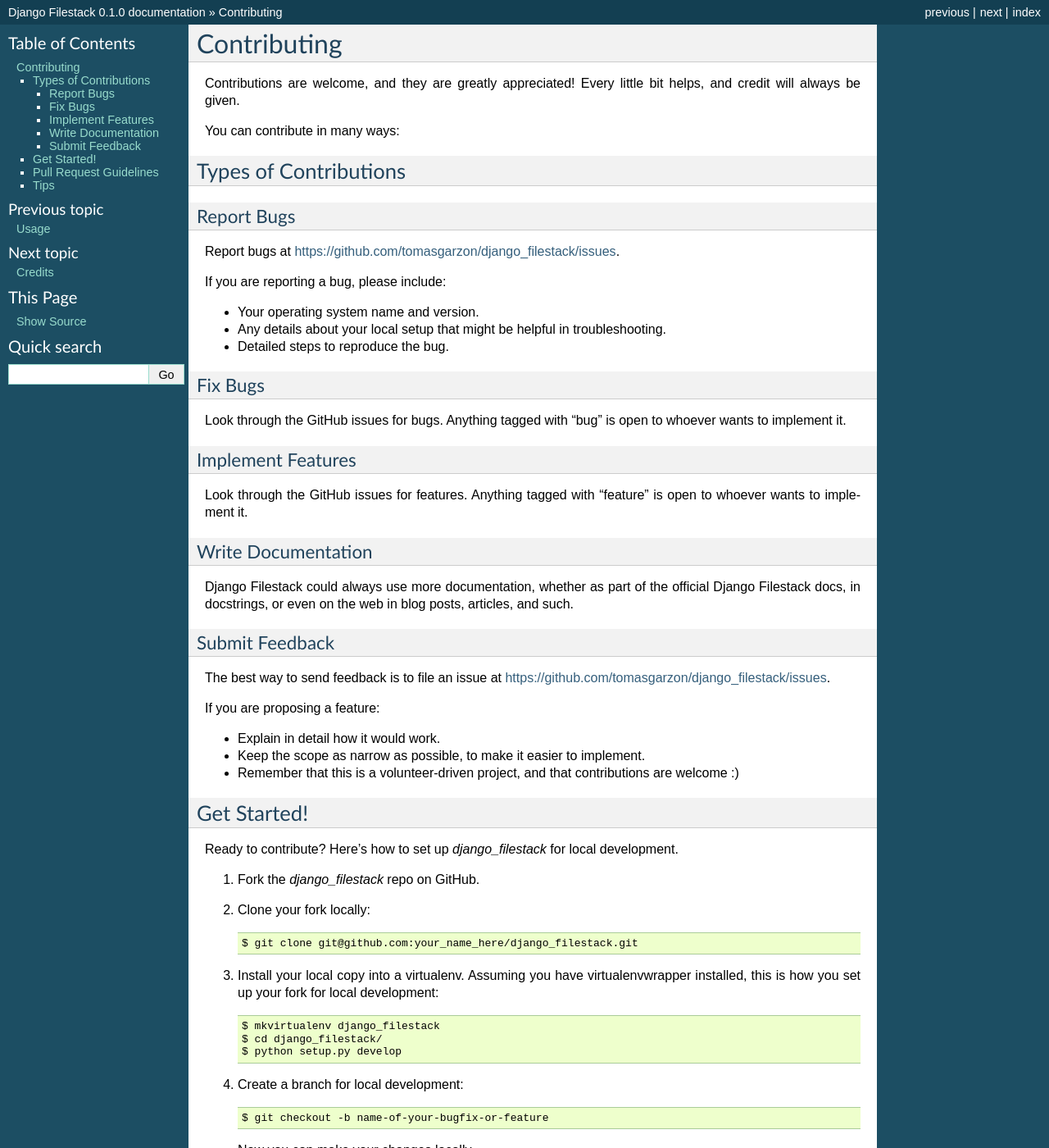
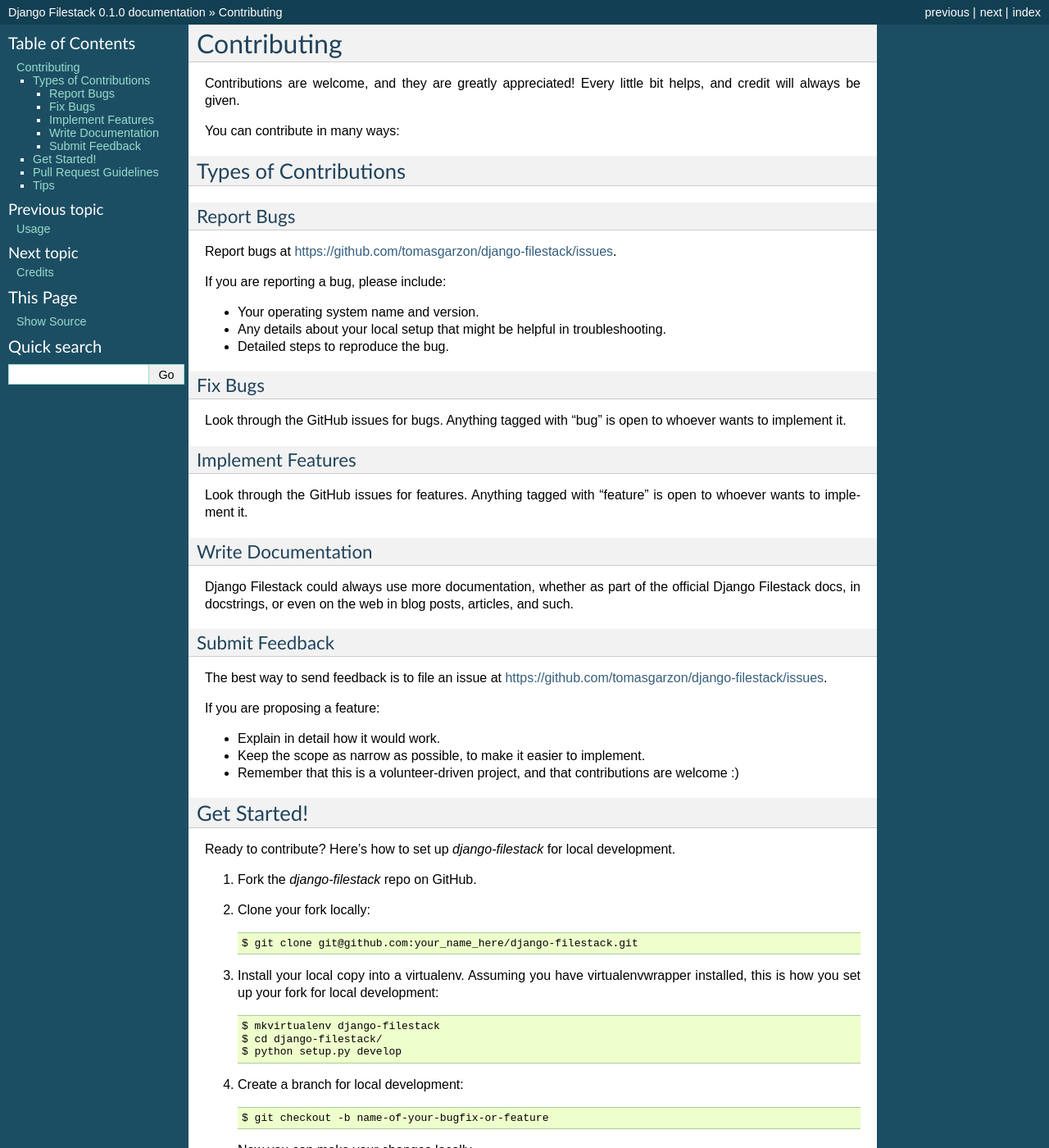
Before and after one commit to exolever/django-filestack, a Sphinx documentation site: the page built from docs/contributing.rst, in a window 1280 px wide and 1400 px high. Shown: the whole window at 82% size. Built offline with Sphinx 7.4.7, drawn with Linux system fonts in a browser that asks for light colours; some of the changed text lies outside the part shown.

Commit message:
Auto stash before merge of "master" and "origin/master"

```diff
--- a/CONTRIBUTING.rst
+++ b/CONTRIBUTING.rst
@@ -13,7 +13,7 @@
 Report Bugs
 ~~~~~~~~~~~
 
-Report bugs at https://github.com/tomasgarzon/django_filestack/issues.
+Report bugs at https://github.com/tomasgarzon/django-filestack/issues.
 
 If you are reporting a bug, please include:
 
@@ -43,7 +43,7 @@
 Submit Feedback
 ~~~~~~~~~~~~~~~
 
-The best way to send feedback is to file an issue at https://github.com/tomasgarzon/django_filestack/issues.
+The best way to send feedback is to file an issue at https://github.com/tomasgarzon/django-filestack/issues.
 
 If you are proposing a feature:
 
@@ -55,17 +55,17 @@
 Get Started!
 ------------
 
-Ready to contribute? Here's how to set up `django_filestack` for local development.
+Ready to contribute? Here's how to set up `django-filestack` for local development.
 
-1. Fork the `django_filestack` repo on GitHub.
+1. Fork the `django-filestack` repo on GitHub.
 2. Clone your fork locally::
 
-    $ git clone git@github.com:your_name_here/django_filestack.git
+    $ git clone git@github.com:your_name_here/django-filestack.git
 
 3. Install your local copy into a virtualenv. Assuming you have virtualenvwrapper installed, this is how you set up your fork for local development::
 
-    $ mkvirtualenv django_filestack
-    $ cd django_filestack/
+    $ mkvirtualenv django-filestack
+    $ cd django-filestack/
     $ python setup.py develop
 
 4. Create a branch for local development::
@@ -101,7 +101,7 @@
    your new functionality into a function with a docstring, and add the
    feature to the list in README.rst.
 3. The pull request should work for Python 2.6, 2.7, and 3.3, and for PyPy. Check
-   https://travis-ci.org/tomasgarzon/django_filestack/pull_requests
+   https://travis-ci.org/tomasgarzon/django-filestack/pull_requests
    and make sure that the tests pass for all supported Python versions.
 
 Tips
--- a/docs/conf.py
+++ b/docs/conf.py
@@ -173,7 +173,7 @@
 #html_file_suffix = None
 
 # Output file base name for HTML help builder.
-htmlhelp_basename = 'django_filestackdoc'
+htmlhelp_basename = 'django-filestackdoc'
 
 
 # -- Options for LaTeX output --------------------------------------------------
@@ -192,7 +192,7 @@
 # Grouping the document tree into LaTeX files. List of tuples
 # (source start file, target name, title, author, documentclass [howto/manual]).
 latex_documents = [
-  ('index', 'django_filestack.tex', u'Django Filestack Documentation',
+  ('index', 'django-filestack.tex', u'Django Filestack Documentation',
    u'Tomas', 'manual'),
 ]
 
@@ -222,7 +222,7 @@
 # One entry per manual page. List of tuples
 # (source start file, name, description, authors, manual section).
 man_pages = [
-    ('index', 'django_filestack', u'Django Filestack Documentation',
+    ('index', 'django-filestack', u'Django Filestack Documentation',
      [u'Tomas'], 1)
 ]
 
@@ -236,8 +236,8 @@
 # (source start file, target name, title, author,
 #  dir menu entry, description, category)
 texinfo_documents = [
-  ('index', 'django_filestack', u'Django Filestack Documentation',
-   u'Tomas', 'django_filestack', 'One line description of project.',
+  ('index', 'django-filestack', u'Django Filestack Documentation',
+   u'Tomas', 'django-filestack', 'One line description of project.',
    'Miscellaneous'),
 ]
 
--- a/docs/installation.rst
+++ b/docs/installation.rst
@@ -4,9 +4,9 @@
 
 At the command line::
 
-    $ easy_install django_filestack
+    $ easy_install django-filestack
 
 Or, if you have virtualenvwrapper installed::
 
-    $ mkvirtualenv django_filestack
-    $ pip install django_filestack
+    $ mkvirtualenv django-filestack
+    $ pip install django-filestack
--- a/setup.py
+++ b/setup.py
@@ -48,7 +48,7 @@
     long_description=readme + '\n\n' + history,
     author='Tomas',
     author_email='tomas@openexo.com',
-    url='https://github.com/exolever/django_filestack',
+    url='https://github.com/exolever/django-filestack',
     packages=[
         'files',
     ],
@@ -56,7 +56,7 @@
     install_requires=[],
     license="BSD",
     zip_safe=False,
-    keywords='django_filestack',
+    keywords='django-filestack',
     classifiers=[
         'Development Status :: 3 - Alpha',
         'Framework :: Django :: 1.11',
```
Also changed, not shown: README.md (added, +1 -0 lines), README.rst (line endings or trailing spaces), 2 other files.
